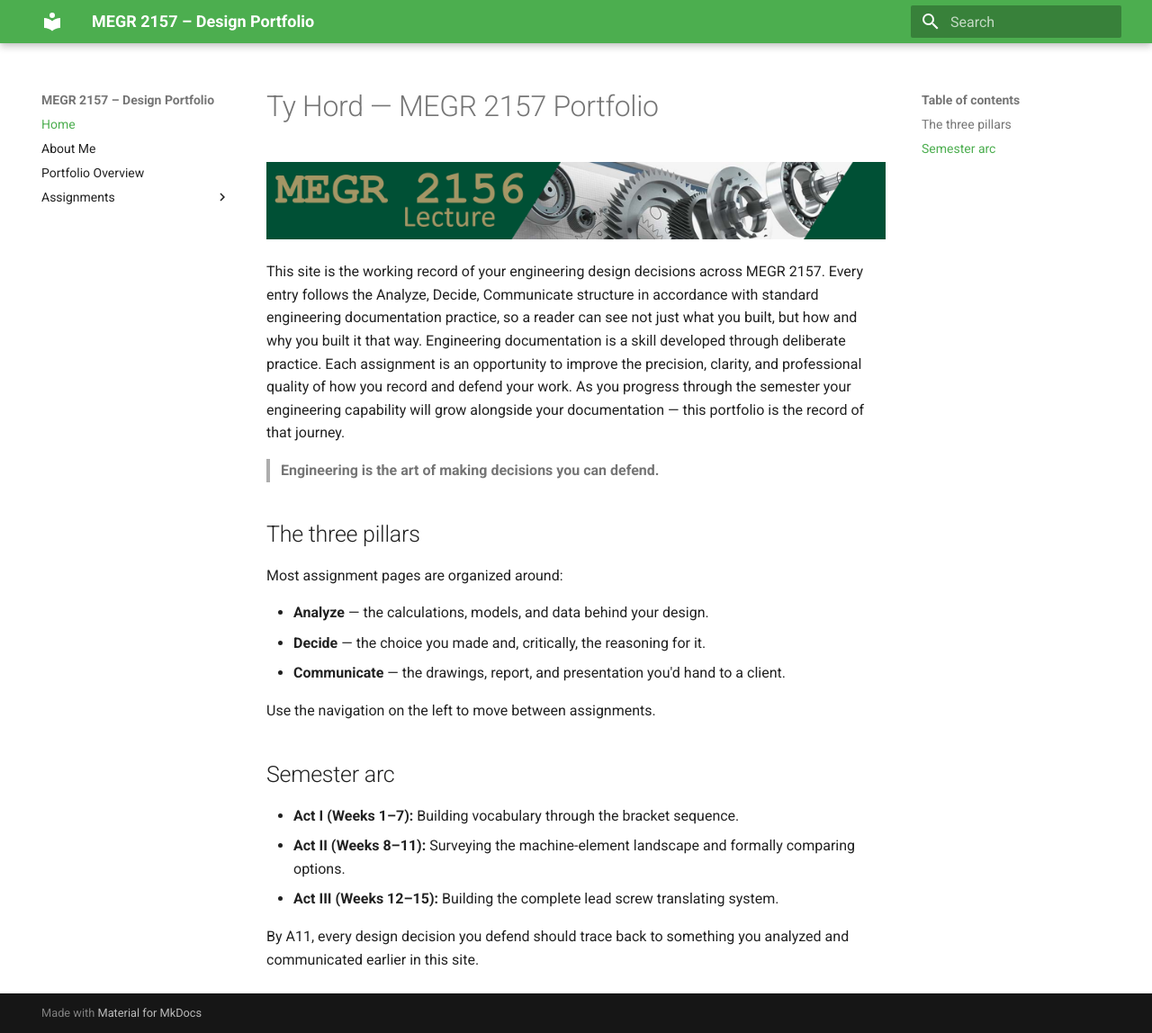
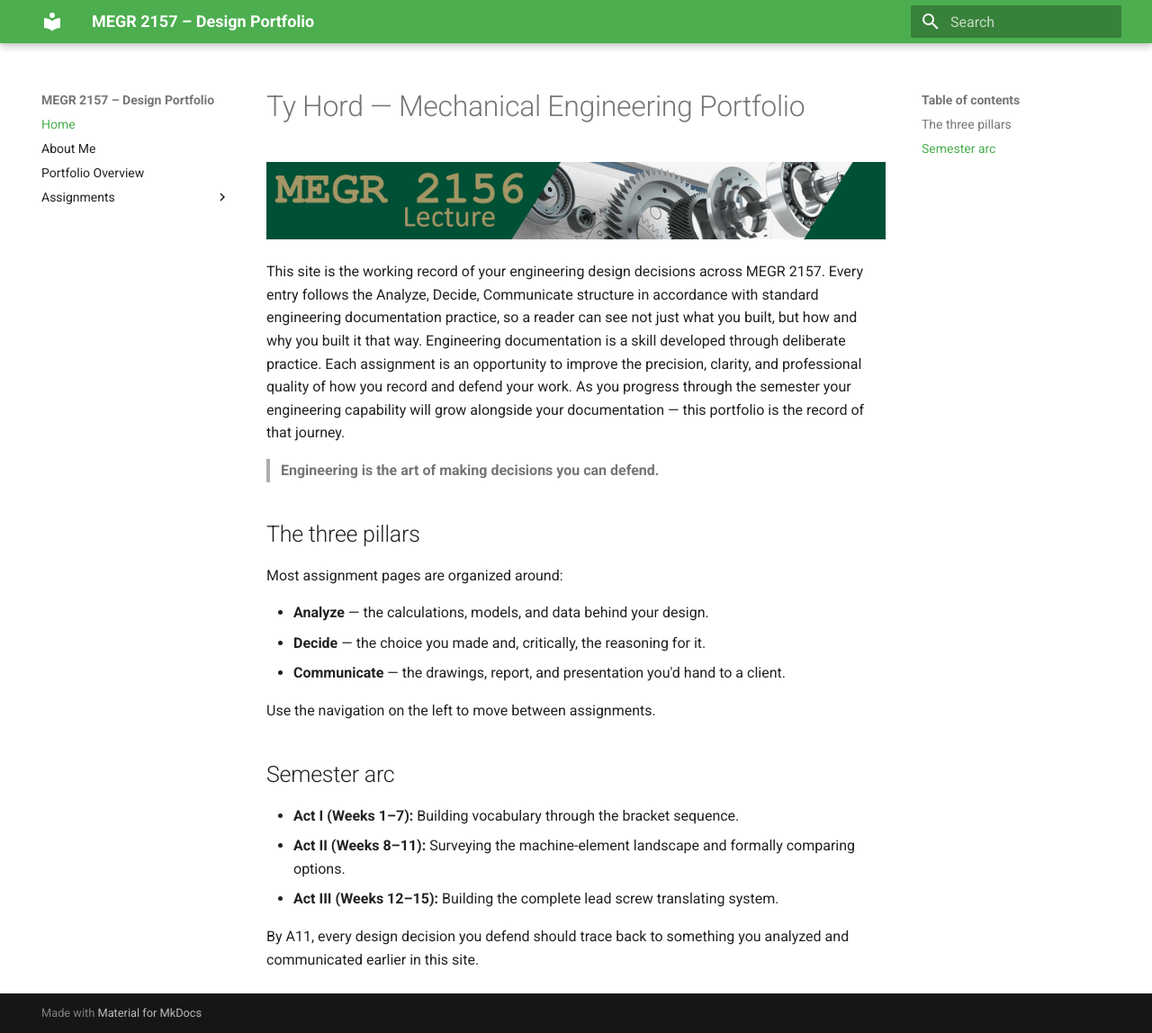
Before and after one commit to thord1-stack/design-projects-portfolio, an MkDocs documentation site: the page built from docs/index.md, in a window 1280 px wide and 1148 px high. Shown: the whole window at 90% size. Built offline with MkDocs 1.6.1 and Material for MkDocs 9.7.7, drawn with Linux system fonts in a browser that asks for light colours.

Commit message:
Update index.md

```diff
--- a/docs/index.md
+++ b/docs/index.md
@@ -1,4 +1,4 @@
-# Ty Hord — MEGR 2157 Portfolio
+# Ty Hord — Mechanical Engineering Portfolio
 
 ![MEGR 2156-7 Title](MEGR2156title.png)
 
```
